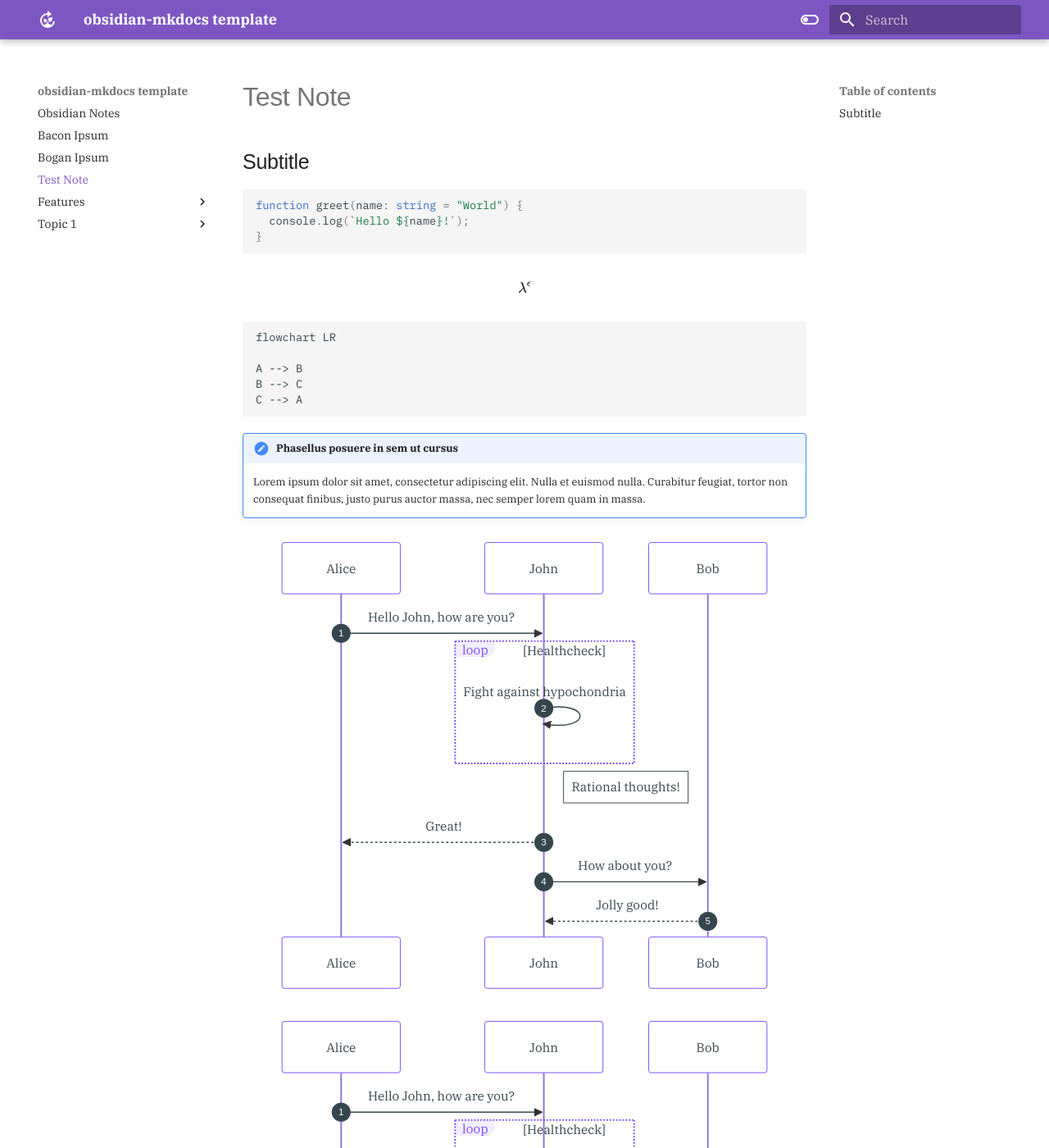
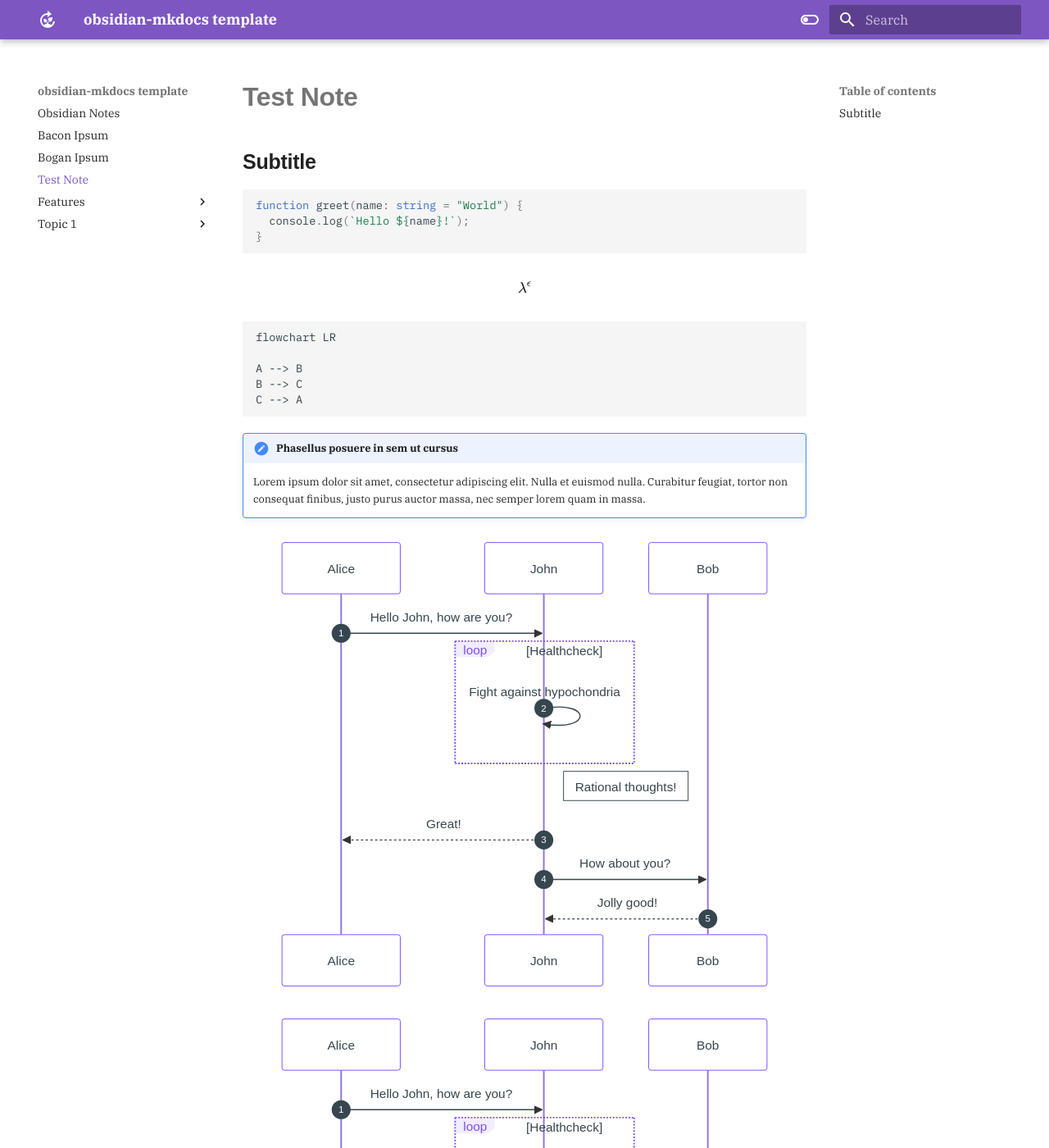
Before and after one commit to calbert1209/try-obsidian-publish-mkdocs, an MkDocs documentation site: the page built from docs/Playground.md, in a window 1280 px wide and 1400 px high. Shown: the whole window at 82% size. Built offline with MkDocs 1.6.1 and Material for MkDocs 9.7.7, drawn with Linux system fonts in a browser that asks for light colours.

Commit message:
:lipstick: fix header font weight

```diff
--- a/docs/stylesheets/extra.css
+++ b/docs/stylesheets/extra.css
@@ -1,6 +1,10 @@
 @font-face {
   font-family: 'IBM Plex Sans';
   src: url('https://fonts.googleapis.com/css2?family=IBM+Plex+Sans:ital,wght@0,300;0,400;0,700;1,400&display=swap');
+}
+
+:root>* {
+  --md-mermaid-font-family: 'IBM Plex Sans', sans-serif;
 }
 
 h1, h2, h3, h4, h5, h6 {
@@ -8,7 +12,7 @@ h1, h2, h3, h4, h5, h6 {
   font-weight: 700;
 }
 
-article.md-content__inner > .md-typeset h1,
-article.md-content__inner > .md-typeset h2 {
+.md-typeset h1,
+.md-typeset h2 {
   font-weight: 700;
 }
```
